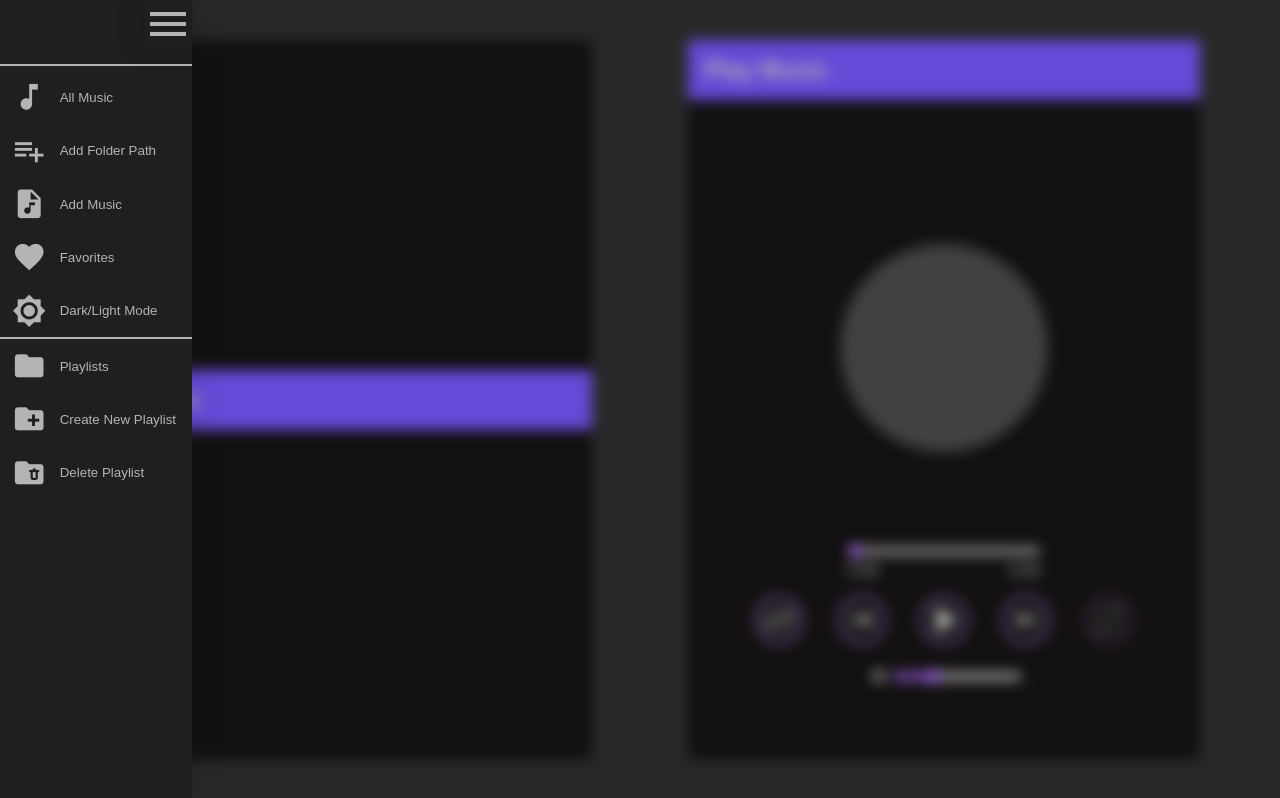
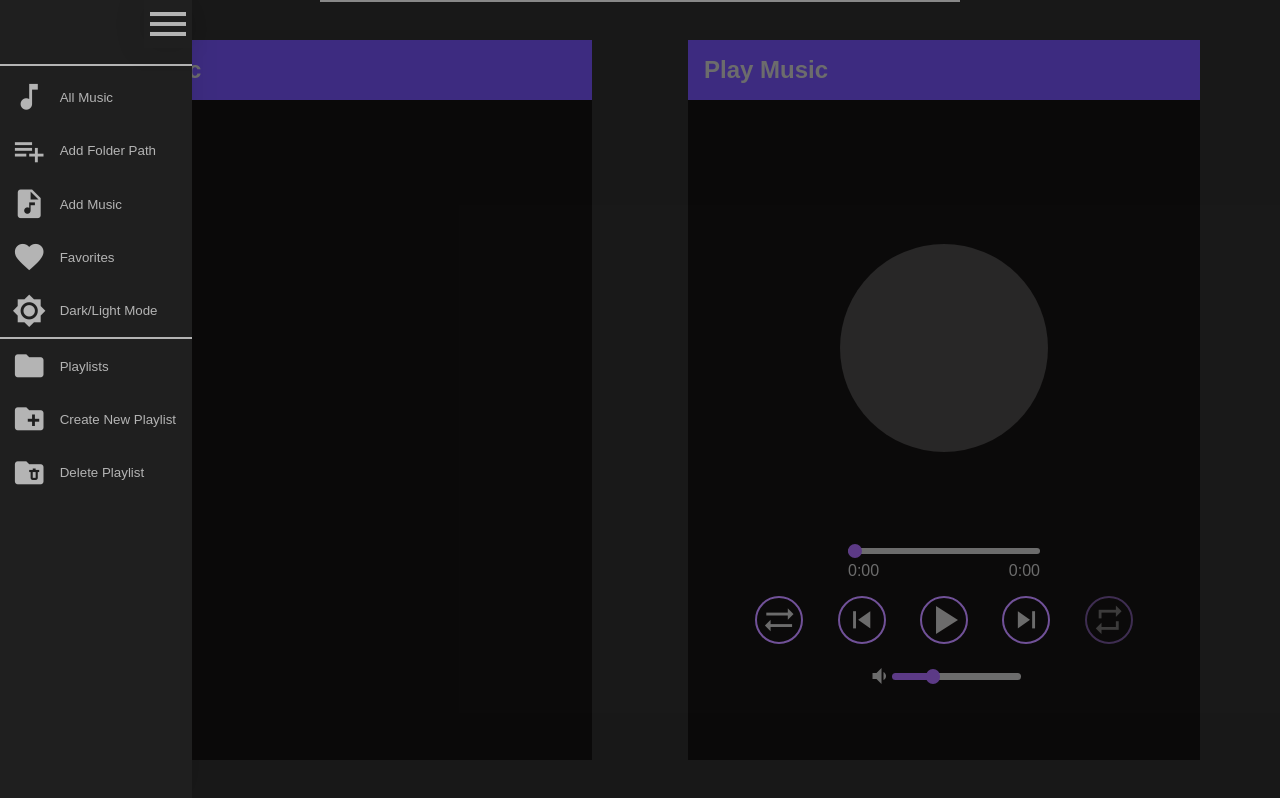
Before and after one commit to CamrynBowWow/Music-Player-JS, a website with bundled scripts: page index.html in a window 1280 px wide. Both pictures are taken after a click on the element "menu". Built offline with nearby package versions, Linux system fonts and the light colour scheme.

Commit message:
modal container feature making

```diff
--- a/index.html
+++ b/index.html
@@ -30,7 +30,14 @@
             <span></span>
             <span></span>
         </div>
-      </div>
+    </div>
+
+    <div id="modal-container" class="modal">
+        <div class="modal-content">
+            <h1></h1>
+            <span class="close-modal"></span>
+        </div>
+    </div>
 
     <audio id="audioToPlay" src=""></audio>
 
--- a/sideBarFunctions.js
+++ b/sideBarFunctions.js
@@ -6,6 +6,7 @@ const menuDisplay = document.querySelector('#menu-items');
 const headerSize = document.querySelector('aside');
 const sideBarA = document.querySelector('aside a');
 const sidebarMenu = document.querySelector('aside a span');
+const modalContainer = document.querySelector('#modal-container');
 
 document.addEventListener('click', function(event){
     let isClickedInside = headerSize.contains(event.target);
@@ -57,7 +58,8 @@ export async function hideSidebar(){
     menuDisplay.classList.remove('show');
     menuDisplay.classList.add('hidden');
     sideBarA.style.width = "3.5rem";
-    containerClassDiv.style.filter = 'blur(0px)';
+    modalContainer.style.display = "none";
+    //containerClassDiv.style.filter = 'blur(0px)';
 }
 
 sidebarMenu.addEventListener('click', async () => {
@@ -68,7 +70,8 @@ sidebarMenu.addEventListener('click', async () => {
         sideBarA.style.width = "3rem";
         menuDisplay.classList.remove('hidden');
         menuDisplay.classList.add('show');
-        containerClassDiv.style.filter = 'blur(7px)';
+        modalContainer.style.display = 'block';
+        //containerClassDiv.style.filter = 'blur(7px)';
     } else {
         hideSidebar();
     }
--- a/style.css
+++ b/style.css
@@ -457,7 +457,7 @@ aside a {
   min-width: 25rem;
   position: relative;
   align-self: center;
-  justify-content: center;
+  /* justify-content: center; */
   /* align-items: center; */
   display: flex;
   flex-direction: column;
@@ -588,11 +588,11 @@ aside a {
   width: 40%;
 }
 
-.container-play-music-area h1 {
+/* .container-play-music-area h1 {
 }
 
 .container-play-music-area h3 {
-}
+} */
 
 .music-icons {
   display: flex;
@@ -854,6 +854,30 @@ aside a {
 
 /* Tooltips styling end */
 
+/* Modal content */
+
+.modal{
+  display: none;
+  position: fixed;
+  z-index: 1;
+  left: 50%;
+  top: 50%;
+  transform: translate(-50%, -50%);
+  width: 100%;
+  height: 100%;
+  overflow: auto;
+  background: rgba(0,0,0,0.4);
+}
+
+.modal-content{
+  background: #fefefe;
+  margin: auto;
+  border: 1px solid #888;
+  width: 50%;
+}
+
+/* Modal content end */
+
 /* makes buttons glow */
 /*
 .menu-items button::before {
```
